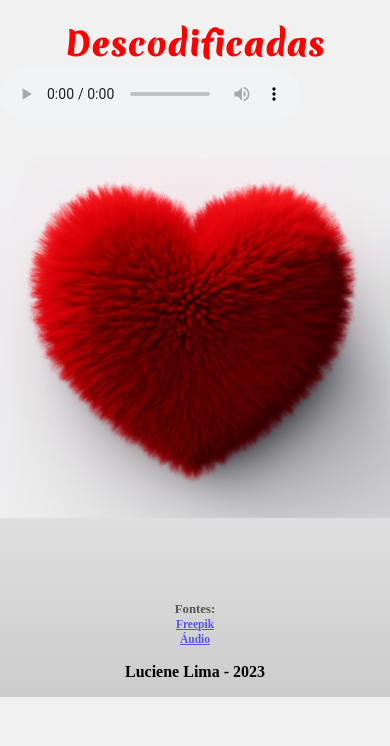
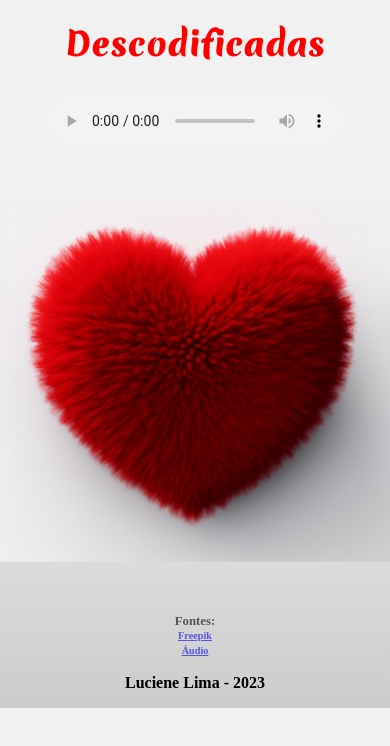
Before and after one commit to lucienelima8/Tarefa_10_Animacoes, a plain HTML site: page index.html in a window 390 px wide. Drawn offline with Linux system fonts and the light colour scheme.

Commit message:
ajustes no footer

```diff
--- a/css/estilo.css
+++ b/css/estilo.css
@@ -12,6 +12,7 @@
 body {
     /*background-color: #f1f1f1;*/
     background-image: linear-gradient(#f1f1f1, #f1f1f1, #ccc);
+    text-align: center;
 
     /*font-family: 'Dancing+Script:wght@600;700&display=swap', sans-serif;*/
 
@@ -19,24 +20,24 @@ body {
 
 /*Título Descodificadas*/
 h1 {
-    text-align: center;
+    /*text-align: center;*/
     font-size: 3em;
     color: red;
     /*font-family: 'Dancing Script', cursive;*/
     font-family: 'Merienda', cursive;
-    margin-bottom: 0;
+    margin-bottom: 1em;
 
 }
 
 .div_audio {
-    align-items: center;
+    /*align-items: center;*/
 
 
 }
 
 /*Áudio batidas do coração*/
 .audio {
-    text-align: center;
+    /*text-align: center;*/
     margin-top: 0;
 
 
@@ -44,11 +45,10 @@ h1 {
 
 /*Div da imagem*/
 div{
-    text-align: center;
+    /*text-align: center;*/
     /*1 em equivale a 16px*/
     width: 40em;
     height: 20em;
-
 
     /*margem*/
     margin: 5rem auto; /*pra deixar o elemento no meio do site*/
@@ -60,7 +60,8 @@ div{
     width: 40em;
     /*height: 600px;*/
     height: auto;
-    justify-content: center;
+    /*justify-content: center;*/
+    margin-top: 1em;
 
 
 }
@@ -73,8 +74,8 @@ footer {
     /*padding-top: 8em;*/
     padding-top: 80vh;
     font-weight: bold;
-    text-align: center;
-    margin-top: 0;
+    /*text-align: center;*/
+    margin-top: 1em;
     margin-bottom: 0;
 
 
@@ -125,25 +126,26 @@ footer a {
  /*480px equivale a 30em*/
  @media screen and (max-width: 30em) {
 
-    html {
-    }
-
     body {
         /*background-color: #f1f1f1;*/
         background-image: linear-gradient(#f1f1f1, #f1f1f1, #ccc);
         /*background-color: rgb(243, 238, 238);*/
+        text-align: center;
+
 
     }
 
     h1 {
         text-align: center;
         font-size: 2em;
+        margin-top: .8em;
+        margin-bottom: 1em;
     }
 
     /*Áudio batidas do coração*/
     .audio {
-        /*text-align: center;*/
-        margin-top: 0;
+        text-align: center;
+        margin-top: 1em;
 
 
     }
@@ -174,7 +176,7 @@ footer a {
     footer {
         color: black;
         font-size: 1em;
-        padding-top: 2em;
+        padding-top: 1em;
         padding-bottom: 0;
         font-weight: bold;
         text-align: center;
@@ -192,7 +194,7 @@ footer a {
     }
 
     footer a {
-        font-size: .9em;
+        font-size: .8em;
 
 
     }
```
Also changed, not shown: css/normalize.css.
